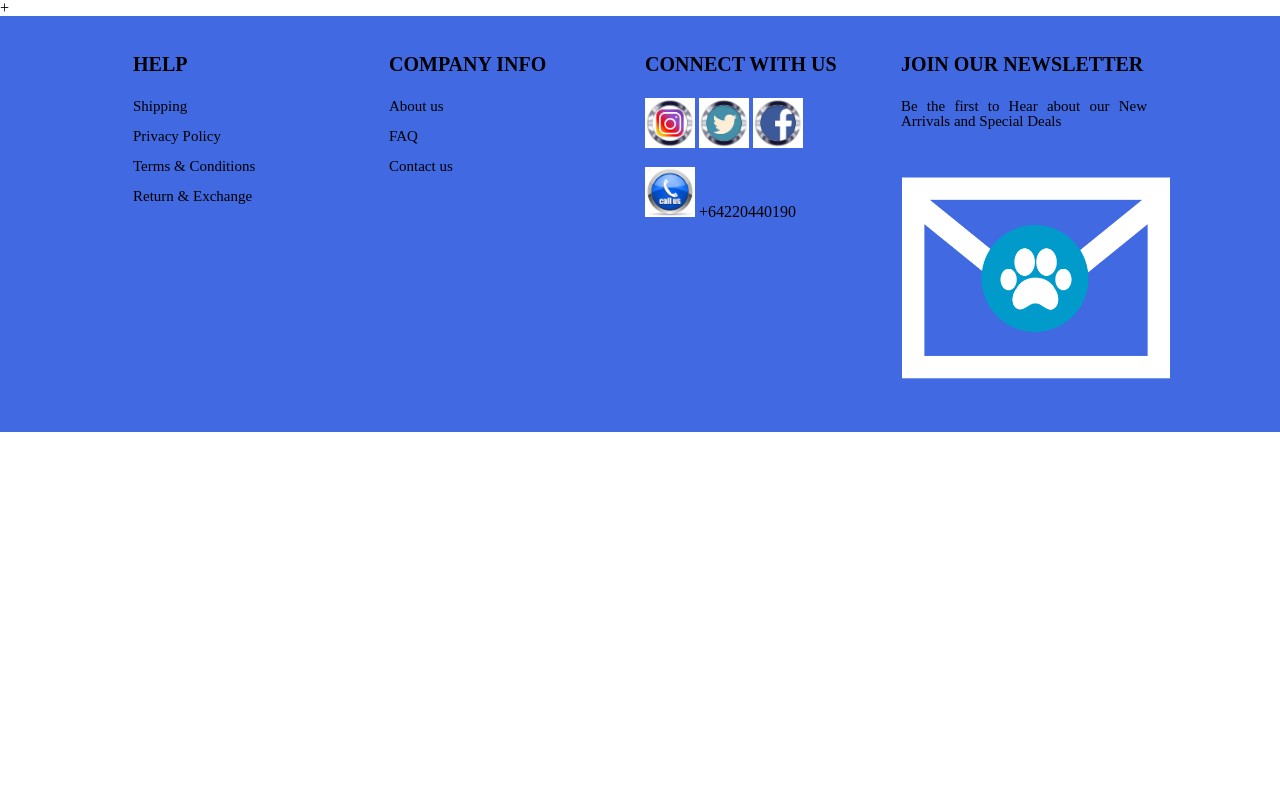
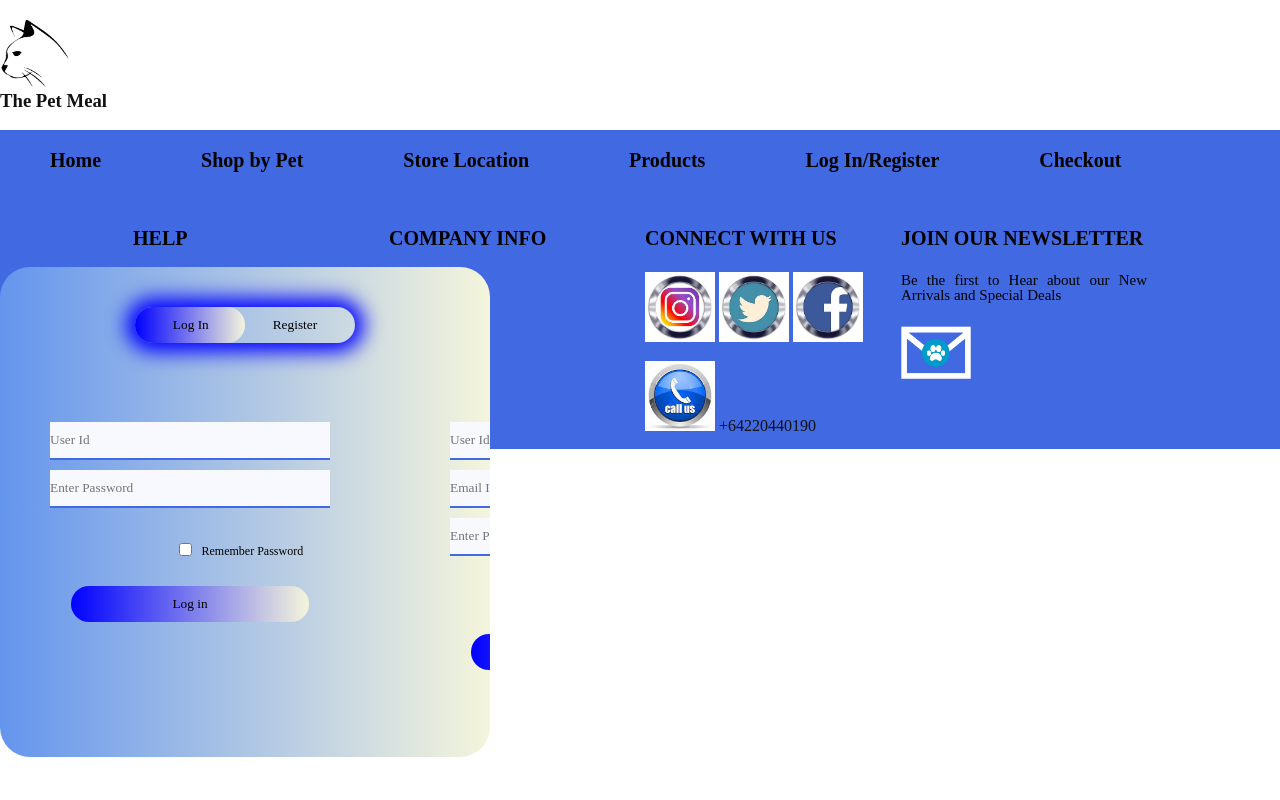
Before and after one commit to dass10/HTCS5606_casestudy1, a PHP site: page /loginregister.html in a window 1280 px wide. Run offline with PHP 8.4, Linux system fonts and the light colour scheme.

Commit message:
created log in & register

```diff
--- a/CSS/style.css
+++ b/CSS/style.css
@@ -8,6 +8,96 @@ body{
     display: flex;
     flex-direction: column;
 }
+/*log in and registration page*/
+
+.form-box{
+    width: 480px;
+    height: 480px;
+    position: absolute;
+    margin: 6%auto;
+    background: floralwhite;
+    border-radius: 30px;
+    padding: 5px;
+    overflow: hidden;
+    background: linear-gradient(to right, cornflowerblue,beige);
+}
+.button-box{
+    width: 220px;
+    margin: 35px auto;
+    position: relative;
+    box-shadow: 0 0 20px 9px blue;
+    border-radius: 30px;
+
+}
+.toggle-btn{
+    padding: 10px 30px;
+    cursor: pointer;
+    background: transparent;
+    border: 0;
+    outline: none;
+    font-family: "Bookman Old Style";
+    position: relative;
+}
+#btn{
+    top: 0;
+    left: 0;
+    position: absolute;
+    width: 110px;
+    height: 100%;
+    background: linear-gradient(to right, blue,beige);
+    border-radius: 20px ;
+    transition: .5s;
+}
+.input-group{
+    top:150px;
+    position: absolute;
+    width: 280px;
+    transition: .5s;
+    font-family: "Bookman Old Style";
+
+}
+.input-field{
+    width: 100%;
+    padding: 10px 0;
+    font-family: "Bookman Old Style";
+    margin: 5px 0;
+    border-left: 0;
+    border-top: 0;
+    border-right: 0;
+    border-bottom: 2px solid royalblue;
+    outline: none;
+    background: ghostwhite;
+}
+.submit-btn{
+    width: 85%;
+    font-family: "Bookman Old Style";
+    padding: 10px 30px;
+    cursor: pointer;
+    display: block;
+    margin: auto;
+    background: linear-gradient(to right, blue,beige);
+    border: 0;
+    outline: none;
+    border-radius: 30px;
+}
+.check-box{
+    margin: 30px 10px 30px 0;
+}
+span{
+    color: black;
+    font-size: 12px;
+    font-family: "Bookman Old Style";
+    bottom: 65px;
+    position: absolute;
+}
+#login{
+    left: 50px;
+}
+#register{
+    left: 450px;
+}
+
+
 
 #main{
     width: 100%;
--- /dev/null
+++ b/JS/script.js
@@ -0,0 +1,15 @@
+
+var x = document.getElementById("login");
+var y = document.getElementById("register");
+var z = document.getElementById("btn");
+
+function register(){
+    x.style.left = "-400px";
+    y.style.left = "50px";
+    z.style.left = "110px";
+}
+function login(){
+    x.style.left = "50px";
+    y.style.left = "450px";
+    z.style.left = "0px";
+}
--- a/index.html
+++ b/index.html
@@ -53,11 +53,11 @@
           <h1>Connect With us</h1>
 
 
-            <a href="https://www.instagram.com/"><img src="image/insta.jpg" height="50" width="50"/></a>
+            <a href="https://www.instagram.com/"><img src="image/insta.jpg" height="20" width="20"/></a>
 
-            <a href="https://twitter.com/"><img src="image/twitter.jpg" height="50" width="50"/></a>
+            <a href="https://twitter.com/"><img src="image/twitter.jpg" height="20" width="20"/></a>
 
-            <a href="https://www.facebook.com/"><img src="image/fb.jpg" height="50" width="50"/><br><br></a>
+            <a href="https://www.facebook.com/"><img src="image/fb.jpg" height="20" width="20"/><br><br></a>
 
 
              <img src="image/call us.jpg"  height="50" width="50" /> +64220440190
--- a/loginregister.html
+++ b/loginregister.html
@@ -2,11 +2,65 @@
 <html lang="en">
 <head>
     <meta charset="UTF-8">
-    <title>log in/Register</title>+
+    <title>log in/Register</title>
     <link rel="stylesheet" href="CSS/style.css">
     <script src="JS/script.js"></script>
+
 </head>
 <body>
+<div id="header">
+    <h3><img src="image/logo.png" /><br>
+        The Pet Meal
+    </h3>
+    <div id = "nav">
+        <ul>
+            <li><a href="index.html" ><b>Home</b></a></li>
+            <li><a href="shopbypet.html"><b>Shop by Pet</b></a></li>
+            <li><a href="storelocation.html"><b>Store Location</b></a></li>
+            <li><a href="products.html" class="active"><b>Products</b></a></li>
+            <li><a href="loginregister.html"><b>Log In/Register</b></a></li>
+            <li><a href="checkout.html" class="active"><b>Checkout</b></a></li>
+        </ul>
+    </div>
+
+    <div id="main">
+        <div class="hero">
+             <div class="form-box">
+            <div class="button-box">
+            <div id="btn"></div>
+            <button type="button" class="toggle-btn" onclick="login()">Log In</button>
+            <button type="button" class="toggle-btn" onclick="register()">Register</button>
+        </div>
+                 <form id="login" class="input-group">
+                     <input type="text" class="input-field" placeholder="User Id"
+                            required>
+                     <input type="text" class="input-field" placeholder="Enter Password"
+                            required>
+                     <input type="checkbox" class="check-box"><span>Remember Password</span>
+                     <button type="submit" class="submit-btn">Log in</button>
+                 </form>
+                 <form id="register" class="input-group">
+                     <input type="text" class="input-field" placeholder="User Id"
+                            required>
+                     <input type="email" class="input-field" placeholder="Email Id"
+                            required>
+                     <input type="text" class="input-field" placeholder="Enter Password"
+                            required>
+
+                     <input type="checkbox" class="check-box"><span>I agree to the terms & condition</span>
+                     <button type="submit" class="submit-btn">Register</button>
+                 </form>
+
+
+    </div>
+
+
+
+        </div>
+</div>
+
+
+
 <div class="footer">
     <div class="inner-footer">
         <div class="footer-items">
```
Also changed, not shown: image/google.jpg (added), image/images.jpg (added), image/mix pet.jpeg (added).
